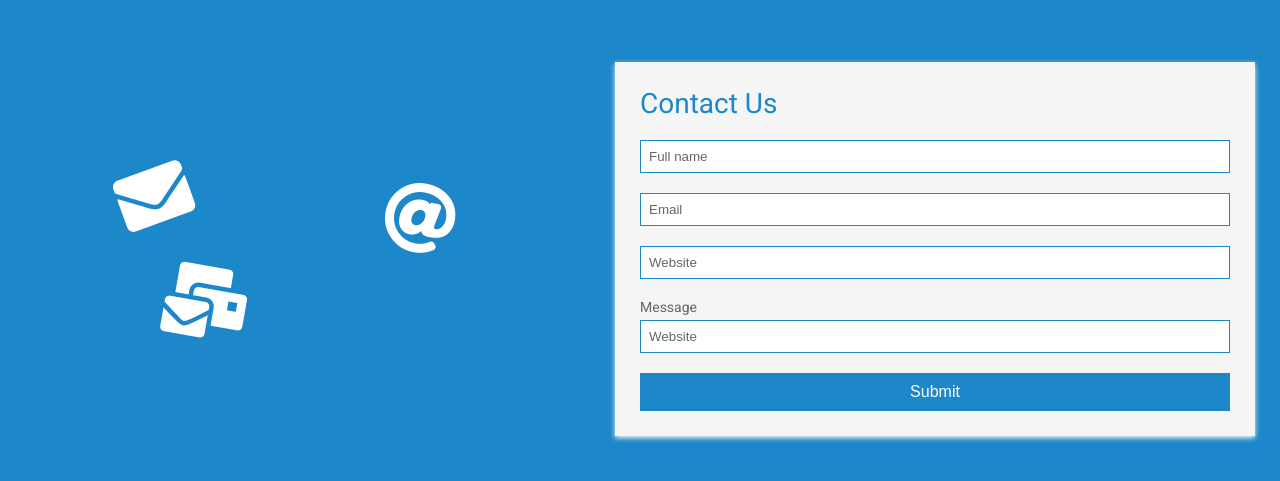
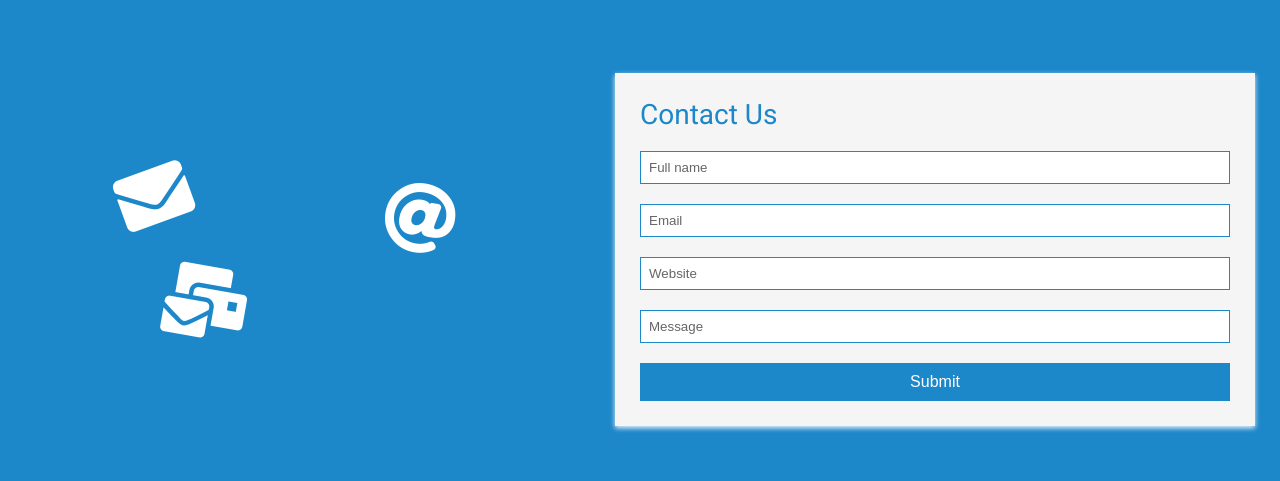
Before and after one commit to mominb/contactuspage, a plain HTML site: page index.html in a window 1280 px wide. Shown: the part 151-632 px from the top of the page. Drawn offline with Linux system fonts and the light colour scheme.

Commit message:
Update index.html

```diff
--- a/index.html
+++ b/index.html
@@ -125,9 +125,9 @@
 
           <input type="text" name="website" placeholder="Website" required />
         </div>
-        <p>Message</p>
+
         <div>
-            <input type="text" name="message" placeholder="Website" required />
+            <input type="text" name="message" placeholder="Message" required />
         </div>
         <button type="submit" href="/">Submit</button>
       </form>
```
